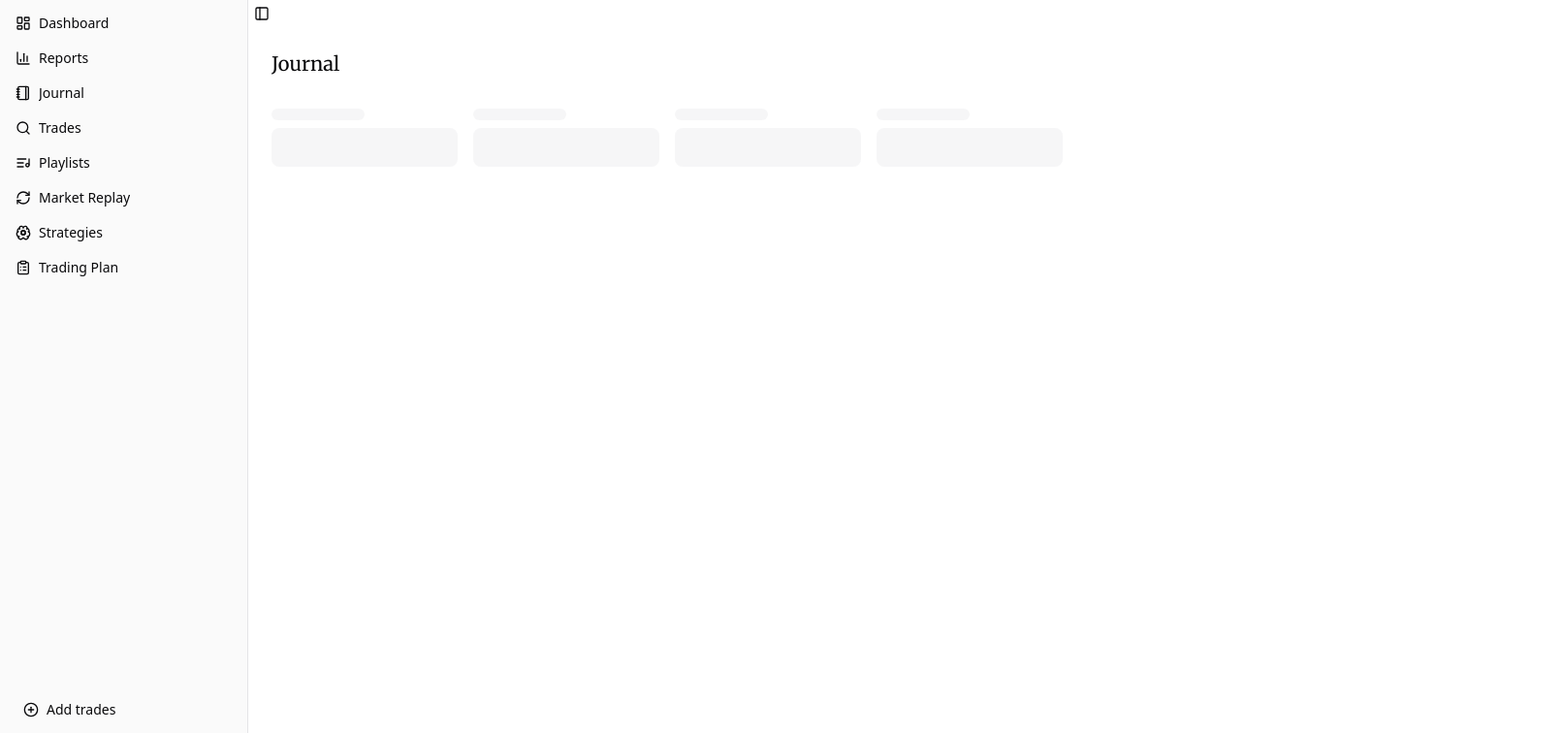
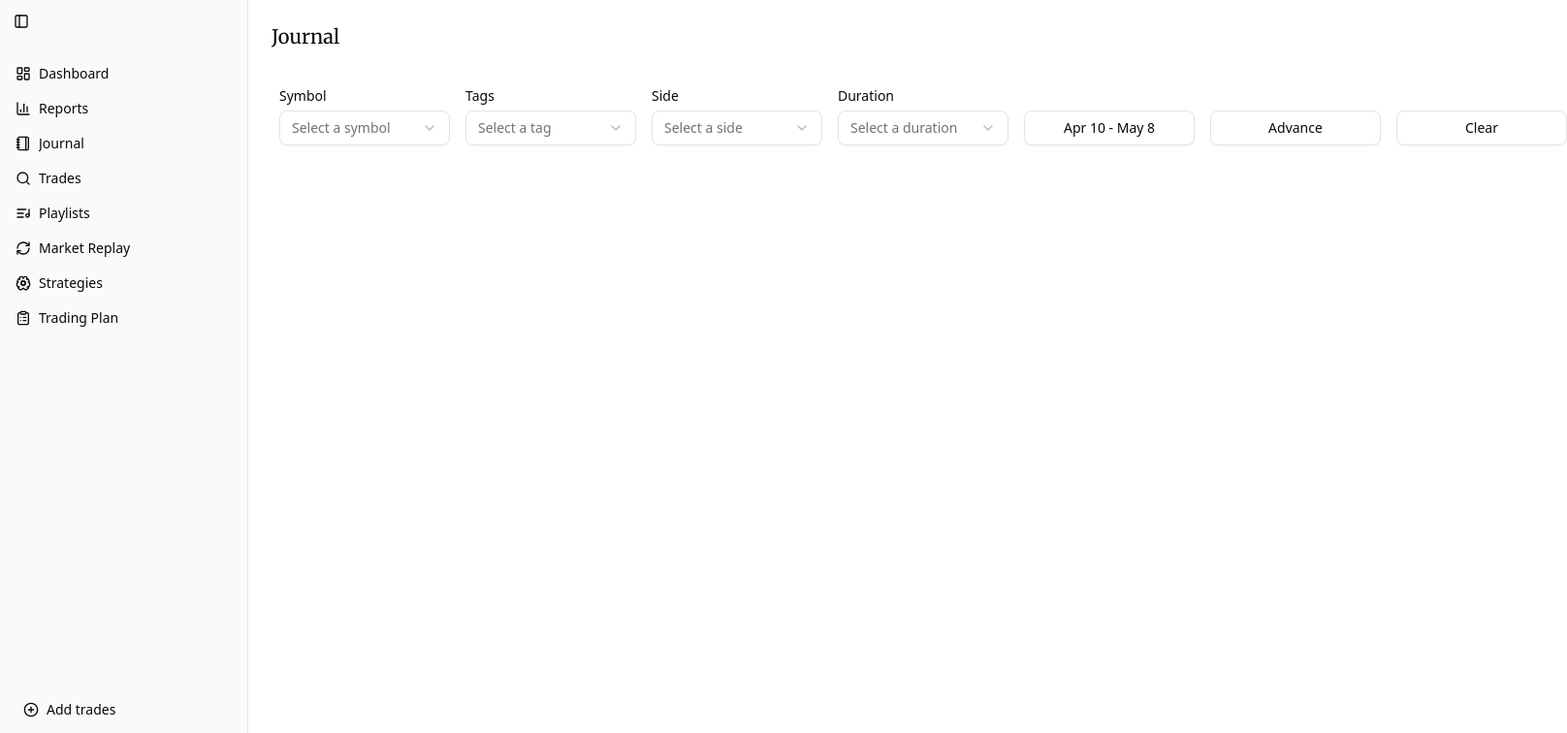
Before and after one commit to eedu7/backtesting, a Next.js app: page /dashboard/journal in a window 1280 px wide. Shown: the top 756 px of the page at 97% size, 1616 px wide, since content can reach past the window. Built offline with nearby package versions, Linux system fonts and the light colour scheme.

Commit message:
Added the filters

```diff
--- a/src/app/dashboard/layout.tsx
+++ b/src/app/dashboard/layout.tsx
@@ -9,7 +9,6 @@ export default function DashboardLayout({ children }: { children: React.ReactNod
         <SidebarProvider>
             <DashboardSidebar />
             <div className="flex min-h-screen w-full flex-col">
-                <SidebarTrigger />
                 <main className="h-full w-full flex-1 p-2">{children}</main>
             </div>
         </SidebarProvider>
--- a/src/modules/dashboard/journal/components/FilterCard.tsx
+++ b/src/modules/dashboard/journal/components/FilterCard.tsx
@@ -1,16 +1,51 @@
-import { Label } from "@/components/ui/label";
-import { Input } from "@/components/ui/input";
 import React from "react";
 
-export const FilterCard = () => {
+import { Label } from "@/components/ui/label";
+import {
+    Select,
+    SelectContent,
+    SelectGroup,
+    SelectItem,
+    SelectLabel,
+    SelectTrigger,
+    SelectValue,
+} from "@/components/ui/select";
+
+type Value = {
+    value: string;
+    label: string;
+};
+
+interface FilterCardProps {
+    label: string;
+    placeholder: string;
+    values: Value[];
+    // TODO: Added the onChange method
+    // onChange: (value: string) => void;
+}
+
+export const FilterCard = ({ label, placeholder, values }: FilterCardProps) => {
     return (
-        <div className="space-y-2">
-            <Label>Symbol</Label>
-            <Input
-                placeholder="AAPL"
-                value="AAPL"
-                readOnly
-            />
+        <div className="w-full space-y-2">
+            <Label>{label}</Label>
+            <Select>
+                <SelectTrigger className="min-w-44">
+                    <SelectValue placeholder={placeholder || `Select a ${label}`} />
+                </SelectTrigger>
+                <SelectContent className="max-h-96">
+                    <SelectGroup>
+                        <SelectLabel>{label}</SelectLabel>
+                        {values.map(({ value, label }, index) => (
+                            <SelectItem
+                                value={value}
+                                key={index}
+                            >
+                                {label}
+                            </SelectItem>
+                        ))}
+                    </SelectGroup>
+                </SelectContent>
+            </Select>
         </div>
     );
 };
--- a/src/modules/dashboard/journal/components/Filters.tsx
+++ b/src/modules/dashboard/journal/components/Filters.tsx
@@ -1,14 +1,68 @@
 import React from "react";
 
+import { FilterCard } from "@/modules/dashboard/journal/components/FilterCard";
 import { SkeletonFilterCard } from "@/modules/dashboard/journal/components/SkeletonFilterCard";
+import { coins } from "@/modules/dashboard/journal/constants";
+
+import { Button } from "@/components/ui/button";
+import { Label } from "@/components/ui/label";
+import {
+    Select,
+    SelectContent,
+    SelectGroup,
+    SelectItem,
+    SelectLabel,
+    SelectTrigger,
+    SelectValue,
+} from "@/components/ui/select";
 
 export const Filters = () => {
     return (
-        <div className="flex items-center gap-4">
-            <SkeletonFilterCard />
-            <SkeletonFilterCard />
-            <SkeletonFilterCard />
-            <SkeletonFilterCard />
+        <div className="flex items-center gap-4 p-2">
+            <div className="flex items-center gap-4">
+                <FilterCard
+                    label="Symbol"
+                    placeholder="Select a symbol"
+                    values={coins}
+                />
+                <FilterCard
+                    label="Tags"
+                    placeholder="Select a tag"
+                    values={coins}
+                />
+                <FilterCard
+                    label="Side"
+                    placeholder="Select a side"
+                    values={coins}
+                />
+                <FilterCard
+                    label="Duration"
+                    placeholder="Select a duration"
+                    values={coins}
+                />
+            </div>
+            <div className="mt-[22px] flex items-center gap-4">
+                {/* TODO: Made modal for these two */}
+                <Button
+                    variant="outline"
+                    className="min-w-44 cursor-pointer"
+                >
+                    Apr 10 - May 8
+                </Button>
+                <Button
+                    variant="outline"
+                    className="min-w-44 cursor-pointer"
+                >
+                    Advance
+                </Button>
+                {/* TODO: Clear all the filters */}
+                <Button
+                    variant="outline"
+                    className="min-w-44 cursor-pointer"
+                >
+                    Clear
+                </Button>
+            </div>
         </div>
     );
 };
--- /dev/null
+++ b/src/modules/dashboard/journal/constants.ts
@@ -0,0 +1,67 @@
+export const coins = [
+    { value: "BTC", label: "BTC" },
+    { value: "ETH", label: "ETH" },
+    {
+        value: "XRP",
+        label: "XRP",
+    },
+    { value: "LTC", label: "LTC" },
+    { value: "BNB", label: "BNB" },
+    { value: "ADA", label: "ADA" },
+    {
+        value: "DOT",
+        label: "DOT",
+    },
+    { value: "DOGE", label: "DOGE" },
+    { value: "SOL", label: "SOL" },
+    { value: "AVAX", label: "AVAX" },
+    {
+        value: "MATIC",
+        label: "MATIC",
+    },
+    { value: "SHIB", label: "SHIB" },
+    { value: "LINK", label: "LINK" },
+    { value: "UNI", label: "UNI" },
+    {
+        value: "SUSHI",
+        label: "SUSHI",
+    },
+    { value: "AAVE", label: "AAVE" },
+    { value: "COMP", label: "COMP" },
+    { value: "YFI", label: "YFI" },
+    {
+        value: "USDC",
+        label: "USDC",
+    },
+    { value: "USDT", label: "USDT" },
+    { value: "BUSD", label: "BUSD" },
+    { value: "LUNA", label: "LUNA" },
+    {
+        value: "SXP",
+        label: "SXP",
+    },
+    { value: "MATIC", label: "MATIC" },
+    { value: "FTM", label: "FTM" },
+    { value: "TRX", label: "TRX" },
+    {
+        value: "XMR",
+        label: "XMR",
+    },
+    { value: "XTZ", label: "XTZ" },
+    { value: "XEM", label: "XEM" },
+    { value: "XRP", label: "XRP" },
+    {
+        value: "XLM",
+        label: "XLM",
+    },
+    { value: "XVG", label: "XVG" },
+    { value: "ZEC", label: "ZEC" },
+    { value: "XEM", label: "XEM" },
+    {
+        value: "XRP",
+        label: "XRP",
+    },
+    { value: "XLM", label: "XLM" },
+    { value: "XVG", label: "XVG" },
+    { value: "ZEC", label: "ZEC" },
+];
--- a/src/modules/dashboard/layout/components/DashboardSidebar.tsx
+++ b/src/modules/dashboard/layout/components/DashboardSidebar.tsx
@@ -12,12 +12,22 @@ import {
     SidebarMenu,
     SidebarMenuButton,
     SidebarMenuItem,
+    SidebarTrigger,
 } from "@/components/ui/sidebar";
 
 export const DashboardSidebar = () => {
     return (
         <Sidebar collapsible="icon">
             <SidebarContent>
+                <SidebarGroup>
+                    <SidebarGroupContent>
+                        <SidebarMenu>
+                            <SidebarMenuItem>
+                                <SidebarTrigger />
+                            </SidebarMenuItem>
+                        </SidebarMenu>
+                    </SidebarGroupContent>
+                </SidebarGroup>
                 <SidebarGroup>
                     <SidebarGroupContent>
                         <SidebarMenu>
```
